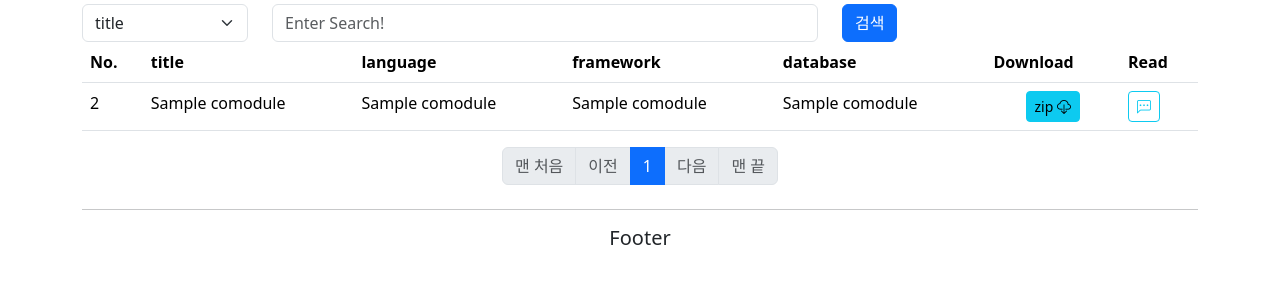
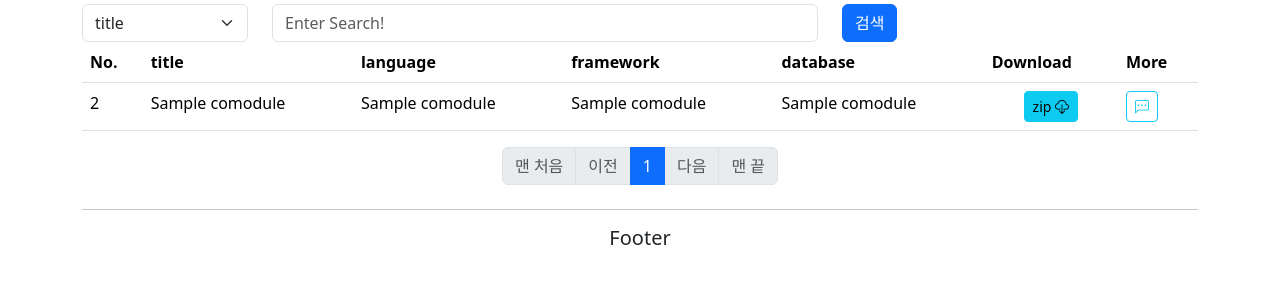
Before and after one commit to gocolab/project_cocolang, a FastAPI app: template templates/comodules/list.html in a window 1280 px wide. Shown: the part 66-366 px from the top of the page. Run offline with FastAPI, Linux system fonts and the light colour scheme; the template is opened without the code that fills it: most values are stand-ins (such as "Sample title", 1, 10 or a date in 2020); parts of the project's set-up code (start-up, migrations or seed data) failed here and were passed over.

Commit message:
add somethings

```diff
--- a/templates/comodules/list.html
+++ b/templates/comodules/list.html
@@ -34,7 +34,7 @@ Debugging Coding Test
         <th>framework</th>
         <th>database</th>
         <th>Download</th>
-        <th>Read</th>
+        <th>More</th>
       </tr>
     </thead>
     <tbody>
```
